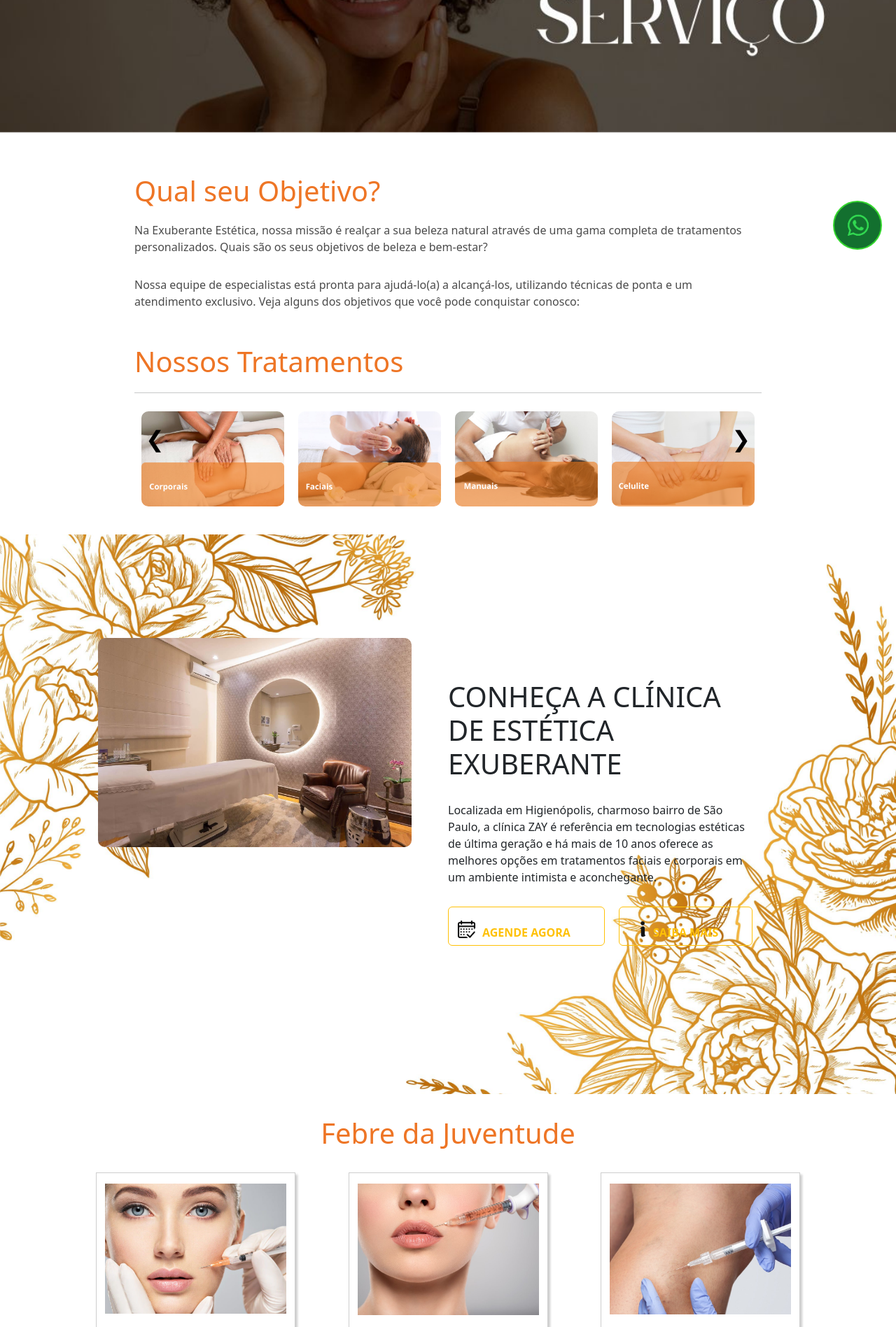
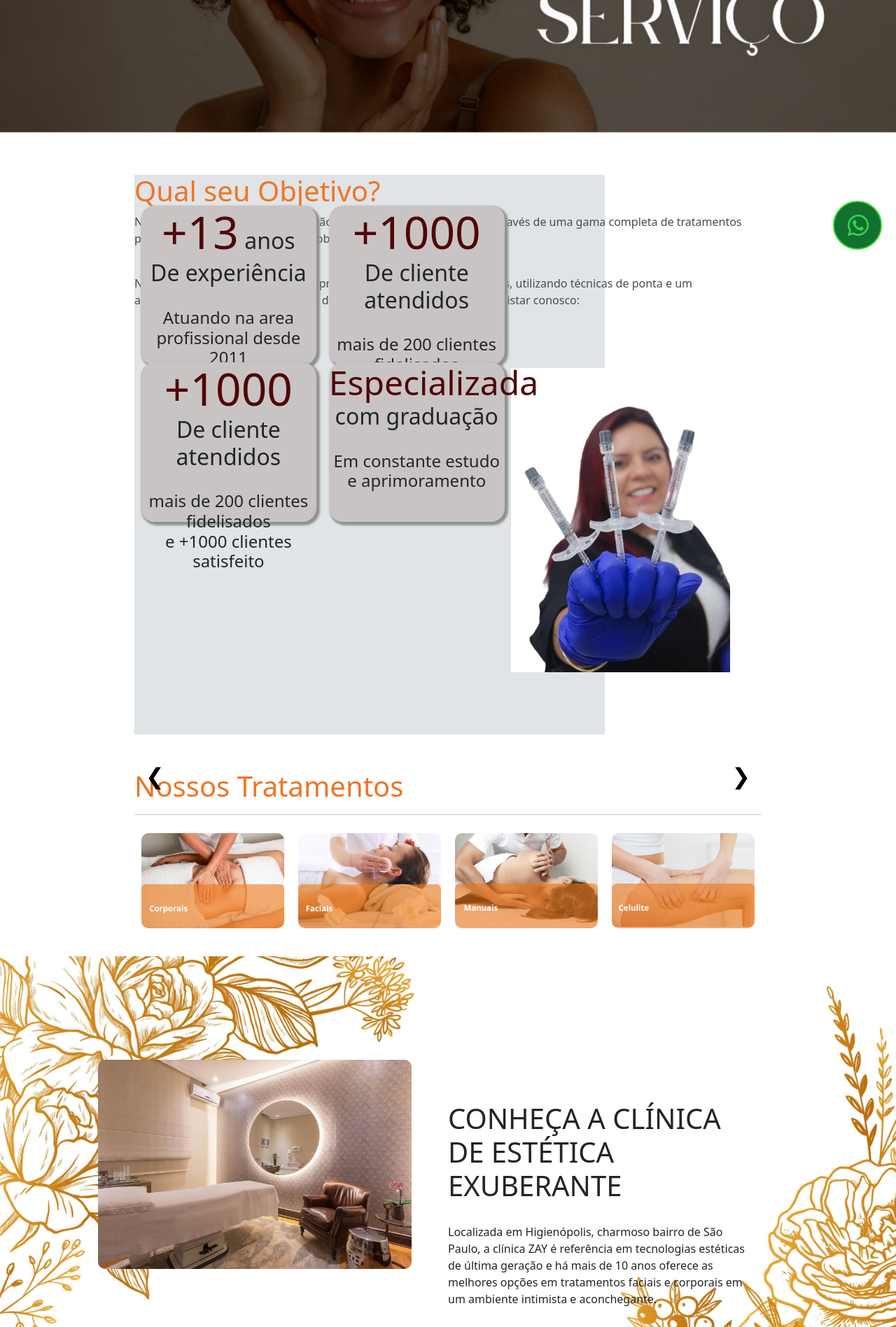
Before and after one commit to guilhermepereiraz/Estetica_Exuberante, a PHP site: page / in a window 1280 px wide. Shown: the part 423-2320 px from the top of the page at 70% size. Run offline with PHP 8.4, Linux system fonts and the light colour scheme.

Commit message:
area flavia

```diff
--- a/css/style.css
+++ b/css/style.css
@@ -47,6 +47,7 @@
     margin-bottom: 10px;
   }
 
+
 button a[href="login.htm"] {
     color: orange;
     text-decoration: none;
@@ -77,12 +78,13 @@
 .titulo {
     margin-top: 50px;
     color: rgb(238, 117, 37);
-    margin-bottom: 20px;
+
 }
 
 .subtitulo {
-    margin-bottom: 30px;
+    margin-bottom: 40px;
     color: #4b4b4b;
+
 }
 
 
@@ -152,7 +154,6 @@
     border: none;
     font-size: 2rem;
     cursor: pointer;
-    z-index: 10;
 }
 
 .carrossel-anterior:hover,
@@ -871,7 +872,7 @@
     height: 18em;
     border-radius: 5px;
     display: none; /* Inicialmente escondido */
-    z-index: 9; /* Garante que o texto fique abaixo do botão inicialmente */
+    z-index: 999; /* Garante que o texto fique abaixo do botão inicialmente */
 
   }
 
@@ -961,14 +962,106 @@
 
 /* Div Transparente */
 
-#transp{
-    background-color: rgba(104, 103, 103, 0.719);
-    position: absolute;
-    padding: 30em;
-    margin-top: -323em;
-    width: 118.8em;
-    height: 323em;
-    display: none;
+#transp {
+  background-color: rgba(104, 103, 103, 0.719);
+  position: fixed; /* Use 'fixed' para cobrir toda a viewport */
+  top: 0;
+  left: 0;
+  width: 100%; /* Largura total da viewport */
+  height: 100%; /* Altura total da viewport */
+  display: none; /* Inicialmente escondido */
+  margin-top: 0; /* Remova a margem negativa grande */
+  padding: 0;     /* Remova o padding grande */
+}
+
+/* Imagem Flavia Inicio */
+
+#imgdd{
+  width: 35%;
+  margin-bottom: 1%;
+  margin-left: 60%;
+  z-index: 55;
+  margin-top: 5%;
+}
+
+#sobreflav{
+  background-color: #e0e4e6;
+  z-index: 54;
+  width: 75%;
+  height: 50em;
+  margin-top: -45em;
+}
+
+.quadradofla{
+  background-color: rgb(201, 196, 196);
+  z-index: 56;
+  width: 28%;
+  height: 20%;
+  position: absolute;
+  margin-top: 5%;
+  margin-left: 1%;
+  border-radius: 20px;
+  box-shadow: 3px 3px 3px 2px rgb(146, 145, 145);
+  transition: 1s;
+}
+
+.quadradofla:hover{
+  margin-top: 4%;
+  box-shadow: 1px 1px 1px 1px rgb(146, 145, 145);
+}
+
+.quadradofla2{
+  background-color: rgb(201, 196, 196);
+  box-shadow: 3px 3px 3px 2px rgb(146, 145, 145);
+  z-index: 56;
+  width: 28%;
+  height: 20%;
+  position: absolute;
+  margin-top: 5%;
+  margin-left: 31%;
+  border-radius: 20px;
+  transition: 1s;
+}
+
+.quadradofla2:hover{
+  margin-top: 4%;
+  box-shadow: 1px 1px 1px 1px rgb(146, 145, 145);
+}
+
+.quadradofla3{
+  background-color: rgb(201, 196, 196);
+  box-shadow: 3px 3px 3px 2px rgb(146, 145, 145);
+  z-index: 56;
+  width: 28%;
+  height: 20%;
+  position: absolute;
+  margin-top: 30%;
+  margin-left: 31%;
+  border-radius: 20px;
+  transition: 1s;
+}
+
+.quadradofla3:hover{
+  margin-top: 29%;
+  box-shadow: 1px 1px 1px 1px rgb(146, 145, 145);
+}
+
+.quadradofla4{
+  background-color: rgb(201, 196, 196);
+  box-shadow: 3px 3px 3px 2px rgb(146, 145, 145);
+  z-index: 56;
+  width: 28%;
+  height: 20%;
+  position: absolute;
+  margin-top: 30%;
+  margin-left: 1%;
+  border-radius: 20px;
+  transition: 1s;
+}
+
+.quadradofla4:hover{
+  margin-top: 29%;
+  box-shadow: 1px 1px 1px 1px rgb(146, 145, 145);
 }
 
 
--- a/index.htm
+++ b/index.htm
@@ -23,16 +23,19 @@
       <div class="collapse navbar-collapse" id="navbarSupportedContent">
         <ul class="navbar-nav me-auto mb-2 mb-lg-0">
           <li class="nav-item">
-            <a class="nav-link active" aria-current="page" href="#" style="font-size: 1.2em; font-weight: bolder; " >Inicio</a>
+            <a class="nav-link active" aria-current="page" href="#"
+              style="font-size: 1.2em; font-weight: bolder; ">Inicio</a>
           </li>
           <li class="nav-item">
-            <a class="nav-link active" aria-current="page" href="#" style="font-size: 1.2em; font-weight: bolder; ">Sobre</a>
+            <a class="nav-link active" aria-current="page" href="#"
+              style="font-size: 1.2em; font-weight: bolder; ">Sobre</a>
           </li>
           <li class="nav-item">
             <a class="nav-link" href="#" style="font-size: 1.2em; font-weight: bolder; ">Fale Conosco</a>
           </li>
           <li class="nav-item dropdown">
-            <a class="nav-link dropdown-toggle" href="#" role="button" data-bs-toggle="dropdown" aria-expanded="false" style="font-size: 1.2em; font-weight: bolder; ">
+            <a class="nav-link dropdown-toggle" href="#" role="button" data-bs-toggle="dropdown" aria-expanded="false"
+              style="font-size: 1.2em; font-weight: bolder; ">
               Tratamentos
             </a>
             <ul class="dropdown-menu">
@@ -105,9 +108,37 @@
     <h1 class="titulo">Qual seu Objetivo?</h1>
     <p class="subtitulo">Na Exuberante Estética, nossa missão é realçar a sua beleza natural através de uma gama
       completa de tratamentos personalizados. Quais são os seus objetivos de beleza e bem-estar? </p>
-      <p class="subtitulo">Nossa equipe de
-        especialistas está pronta para ajudá-lo(a) a alcançá-los, utilizando técnicas de ponta e um atendimento exclusivo.
-        Veja alguns dos objetivos que você pode conquistar conosco:</p>
+    <p class="subtitulo">Nossa equipe de
+      especialistas está pronta para ajudá-lo(a) a alcançá-los, utilizando técnicas de ponta e um atendimento exclusivo.
+      Veja alguns dos objetivos que você pode conquistar conosco:</p>
+
+    <div>
+      <img src="imagens/b5de263f-6f13-4607-875f-201bdc2c4e96.jpeg" alt="" id="imgdd">
+      <div id="sobreflav">
+        <div class="quadradofla">
+          <h1 style="font-size: 2em; text-align: center;"><span style="color: rgb(80, 6, 6); font-size: 2em;">+13</span> anos <br> De experiência</h1>
+          <h1 style="font-size: 1.5em; text-align: center; margin-top: 12%;">Atuando na area profissional desde 2011</h1>
+        </div>
+
+        <div class="quadradofla2">
+          <h1 style="font-size: 2em; text-align: center;"><span style="color: rgb(80, 6, 6); font-size: 2em;">+1000</span> <br> De cliente atendidos</h1>
+          <h1 style="font-size: 1.5em; text-align: center; margin-top: 12%;">mais de 200 clientes fidelisados <br>e +1000 clientes satisfeito</h1>
+        </div>
+
+        <div class="quadradofla3">
+          <h1 style="font-size: 2em; text-align: center;"><span style="color: rgb(80, 6, 6); font-size: 1.5em;">Especializada</span> <br> com graduação</h1>
+          <h1 style="font-size: 1.5em; text-align: center; margin-top: 12%;">Em constante estudo<br>e aprimoramento</h1>
+        </div>
+
+        <div class="quadradofla4">
+          <h1 style="font-size: 2em; text-align: center;"><span style="color: rgb(80, 6, 6); font-size: 2em;">+1000</span> <br> De cliente atendidos</h1>
+          <h1 style="font-size: 1.5em; text-align: center; margin-top: 12%;">mais de 200 clientes fidelisados <br>e +1000 clientes satisfeito</h1>
+        </div>
+
+
+      </div>
+    </div>
+
     <h1 class="titulo">Nossos Tratamentos</h1>
     <hr>
     <div class="carrossel">
@@ -330,7 +361,8 @@
           <p>exuberanteestetica@hotmail.com</p>
         </div>
 
-        <div class="cabecalhoct"> <p class="redesct">Redes Sociais</p>
+        <div class="cabecalhoct">
+          <p class="redesct">Redes Sociais</p>
         </div>
 
         <div class="redesct2">
@@ -415,7 +447,7 @@
 
   <!-- Div transparente  -->
   <div id="transp">
-    oi
+
   </div>
 
   <!-- Botão Fixo -->
```
Also changed, not shown: imagens/b5de263f-6f13-4607-875f-201bdc2c4e96.jpeg, imagens/flavia_inicio.jpeg.
